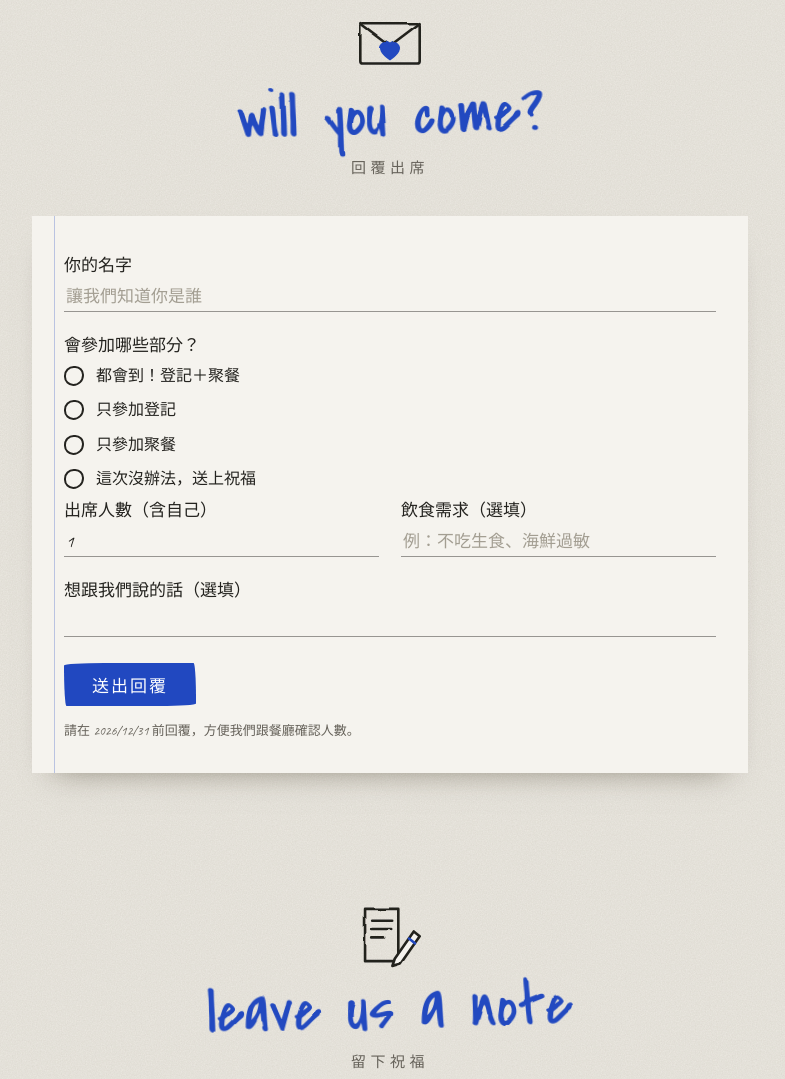
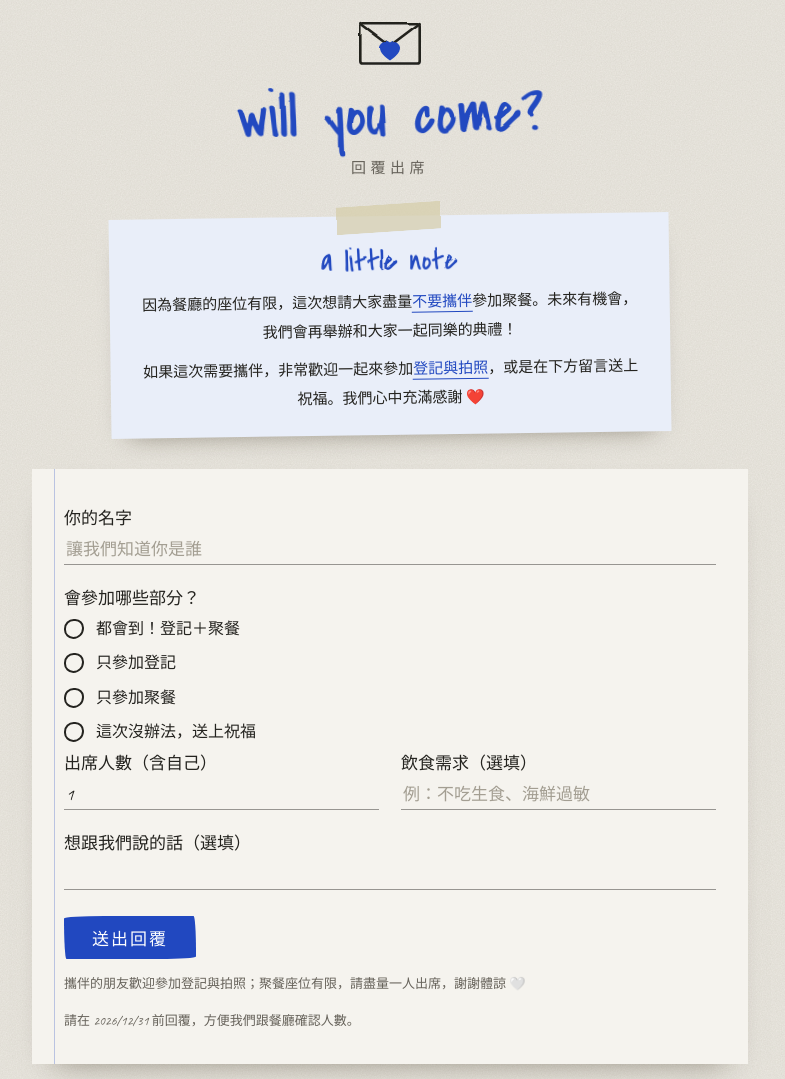
Before and after one commit to yishinlu1995-web/yencheng-and-yishin, a plain HTML site: page index.html in a window 1280 px wide. Shown: the part 7181-8260 px from the top of the page, without its empty margins (250-1035 px from the left). Drawn offline with nearby package versions, Linux system fonts and the light colour scheme; no server answers; a web font is replaced by a local one.

Commit message:
Add plus-one note to RSVP
Co-Authored-By: Claude Opus 5.5 <noreply@anthropic.com>
Claude-Session: https://claude.ai/code/session_01LZkRR4tfwAuPGybhwXKPvh

```diff
--- a/index.html
+++ b/index.html
@@ -206,6 +206,15 @@ section{padding:62px 0;position:relative}
   .c-sub{font-size:12.5px}
   .sig-label{font-size:9px;white-space:nowrap;letter-spacing:0}
 }
+
+/* plus-one note */
+.plus-one{position:relative;max-width:560px;margin:0 auto 34px;padding:30px 28px 22px;background:#e9eef9;
+  box-shadow:0 14px 26px -18px rgba(40,30,10,.5);transform:rotate(-.8deg);text-align:center}
+.plus-one .tape{top:-12px}
+.plus-one .po-title{font-size:30px;line-height:1;margin-bottom:12px}
+.plus-one p{font-size:15px;line-height:1.95}
+.plus-one p+p{margin-top:8px}
+.plus-one strong{color:var(--marker);font-weight:400;border-bottom:1.5px solid var(--marker)}
 
 /* polaroids */
 .polaroids{display:flex;justify-content:center;gap:22px;margin:44px 0 6px;flex-wrap:wrap}
@@ -603,6 +612,12 @@ footer p{font-family:var(--script);font-size:22px;color:var(--ink-soft);margin-t
 <section id="rsvp">
   <div class="wrap">
     <div class="sec-title"><svg class="sec-icon"><use href="#ic-envelope"/></svg><h2 class="marker">will you come?</h2><span class="zh">回覆出席</span></div>
+    <aside class="plus-one">
+      <div class="tape"></div>
+      <p class="po-title marker">a little note</p>
+      <p>因為餐廳的座位有限，這次想請大家盡量<strong>不要攜伴</strong>參加聚餐。未來有機會，我們會再舉辦和大家一起同樂的典禮！</p>
+      <p>如果這次需要攜伴，非常歡迎一起來參加<strong>登記與拍照</strong>，或是在下方留言送上祝福。我們心中充滿感謝 ❤️</p>
+    </aside>
     <form class="notepaper" id="rsvpForm">
       <label for="rName">你的名字</label>
       <input type="text" id="rName" name="name" required maxlength="40" placeholder="讓我們知道你是誰">
@@ -633,6 +648,7 @@ footer p{font-family:var(--script);font-size:22px;color:var(--ink-soft);margin-t
         <button class="btn-ink" type="submit">送出回覆</button>
         <span class="msg" id="rsvpMsg" role="status"></span>
       </div>
+      <p class="hint">攜伴的朋友歡迎參加登記與拍照；聚餐座位有限，請盡量一人出席，謝謝體諒 🤍</p>
       <p class="hint" id="rsvpDeadline"></p>
     </form>
   </div>
```
